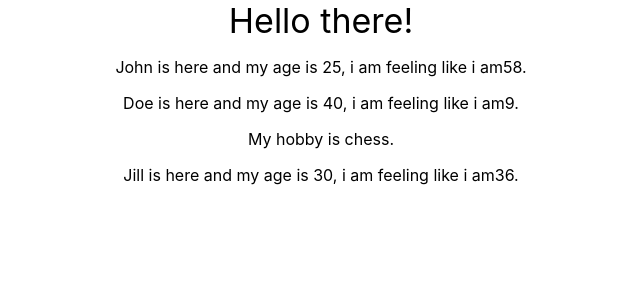
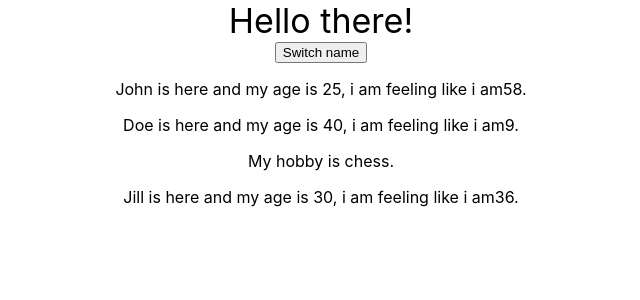
Before and after one commit to Rrroman/react-learning, a React (Create React App) app in the folder my-app/: page / in a window 1280 px wide. Shown: the top 300 px of the page, without its empty margins (319-959 px from the left). Built offline with nearby package versions, Linux system fonts and the light colour scheme.

Commit message:
feat: changing state in handler

```diff
--- a/my-app/src/App.js
+++ b/my-app/src/App.js
@@ -11,10 +11,21 @@
     ],
   };
 
+  switchNameHandler = () => {
+    this.setState({
+      persons: [
+        { name: 'Johnathan', age: 24 },
+        { name: 'Doe', age: 40 },
+        { name: 'Jill', age: 35 },
+      ],
+    });
+  };
+
   render() {
     return (
       <div className="App">
         <div className="app__title">Hello there!</div>
+        <button onClick={this.switchNameHandler}>Switch name</button>
         <Person
           name={this.state.persons[0].name}
           age={this.state.persons[0].age}
```
